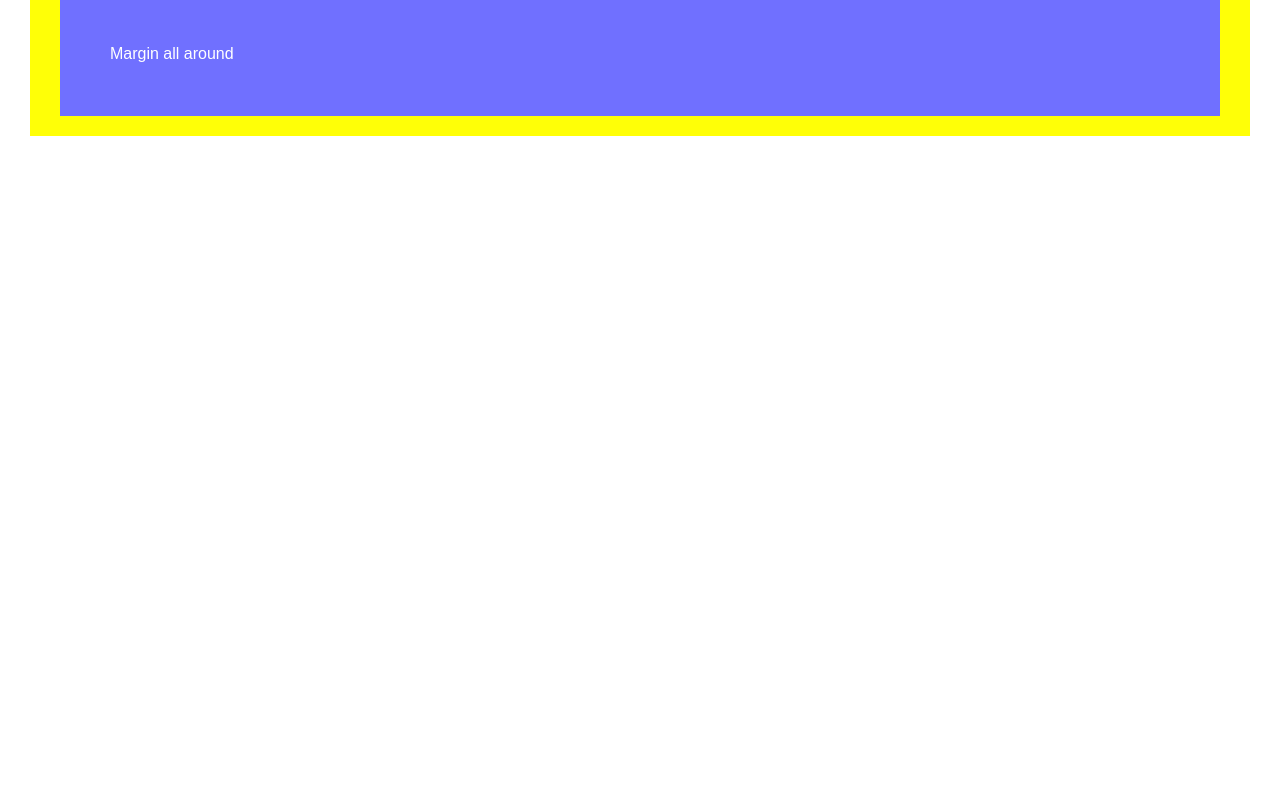
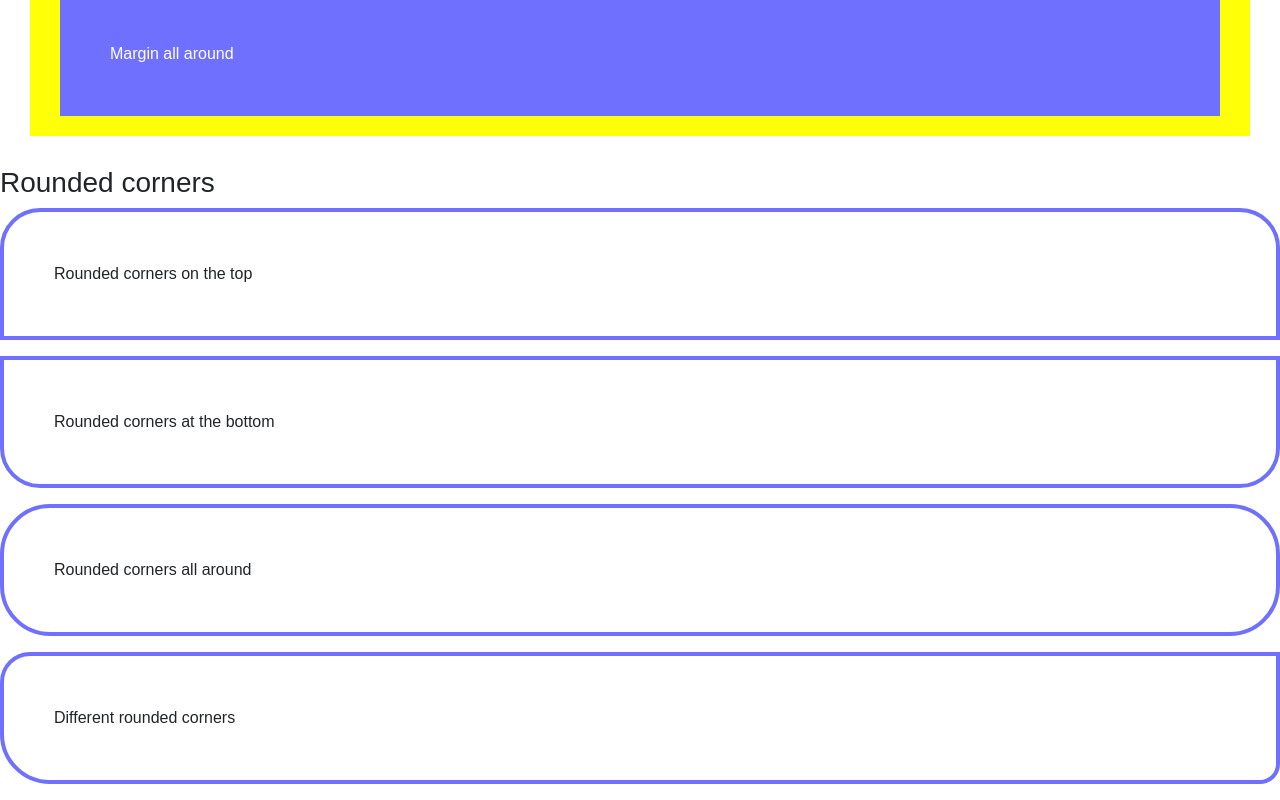
Before and after one commit to Tommytian993/coursework-cs4530, a React (Create React App) app: page /#/Labs/Lab2 in a window 1280 px wide. Shown: the part 1942-2742 px from the top of the page. Before the commit the page ends 2108 px from the top, so only its background shows below. Built offline with nearby package versions, Linux system fonts and the light colour scheme.

Commit message:
feat(lab2): add corners component with rounded border radius

```diff
--- /dev/null
+++ b/src/Labs/Lab2/Corners.tsx
@@ -0,0 +1,26 @@
+export default function Corners() {
+  return (
+    <div id="wd-css-borders">
+      <h3>Rounded corners</h3>
+      <p className="wd-rounded-corners-top wd-border-thin
+         wd-border-blue wd-border-solid wd-padding-fat">
+        Rounded corners on the top
+      </p>
+      <p className="wd-rounded-corners-bottom
+         wd-border-thin wd-border-blue wd-border-solid
+         wd-padding-fat">
+        Rounded corners at the bottom
+      </p>
+      <p className="wd-rounded-corners-all-around
+         wd-border-thin wd-border-blue wd-border-solid
+         wd-padding-fat">
+        Rounded corners all around
+      </p>
+      <p className="wd-rounded-corners-inline
+         wd-border-thin wd-border-blue wd-border-solid
+         wd-padding-fat">
+        Different rounded corners
+      </p>
+    </div>
+  );
+}
--- a/src/Labs/Lab2/index.css
+++ b/src/Labs/Lab2/index.css
@@ -93,3 +93,17 @@
 .wd-margin-all-around {
   margin: 30px;
 }
+.wd-rounded-corners-top {
+  border-top-left-radius: 40px;
+  border-top-right-radius: 40px;
+}
+.wd-rounded-corners-bottom {
+ border-bottom-left-radius: 40px;
+ border-bottom-right-radius: 40px;
+}
+.wd-rounded-corners-all-around {
+ border-radius: 50px;
+}
+.wd-rounded-corners-inline {
+ border-radius: 30px 0px 20px 50px;
+}
--- a/src/Labs/Lab2/index.tsx
+++ b/src/Labs/Lab2/index.tsx
@@ -4,6 +4,7 @@
 import Borders from "./Borders";
 import Padding from "./Padding";
 import Margins from "./Margins";
+import Corners from "./Corners";
 export default function Lab2() {
   return (
     <div id="wd-lab2">
@@ -63,6 +64,7 @@
       <Borders />
       <Padding />
       <Margins />
+      <Corners />
     </div>
   );
 }
```
